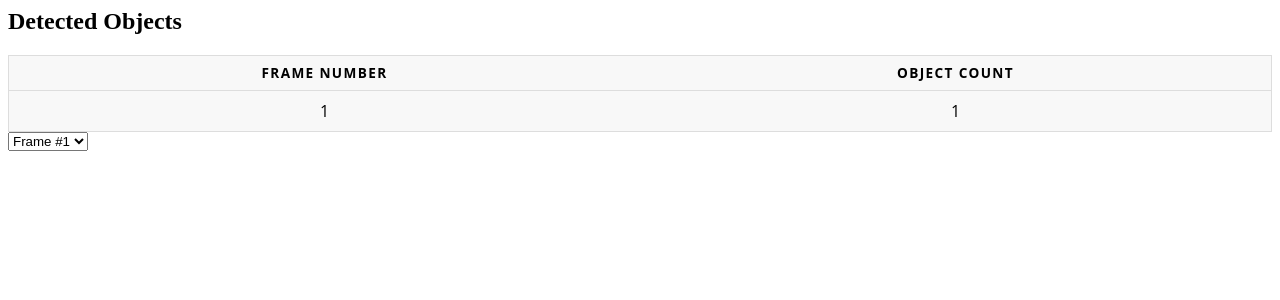
After one commit to calebcauthon/frisbee_ai, a Flask app: template web_ui/templates/annotation_data.html in a window 1280 px wide. The commit adds this page. Shown: the top 300 px of the page. Run offline with Flask 3, Linux system fonts and the light colour scheme; the template is opened without the code that fills it: most values are stand-ins (such as "Sample title", 1, 10 or a date in 2020); grey boxes marked "Sample" are stand-in pictures.

Commit message:
Show the detections in a table

```diff
--- a/pyproject.toml
+++ b/pyproject.toml
@@ -17,6 +17,7 @@ ipykernel = "^6.26.0"
 notebook = "^7.0.6"
 ipython = "^8.17.2"
 flask = "^3.0.0"
+json-tricks = "^3.17.3"
 
 
 [build-system]
--- a/web_ui/app.py
+++ b/web_ui/app.py
@@ -1,7 +1,67 @@
 from flask import Flask, render_template, request
 import os
+from json_tricks import loads
 
 app = Flask(__name__)
+
+from flask import send_file
+import subprocess
+
+# Example route:
+# http://localhost:5000/womens_goalty_10.mp4?xy_upper_left=0,0&xy_bottom_right=100,100&frame_number=1
+@app.route('/frame/<filename>', methods=['GET'])
+def crop_image(filename):
+    xy_upper_left = request.args.get('xy_upper_left')
+    xy_bottom_right = request.args.get('xy_bottom_right')
+    frame_number = request.args.get('frame_number')
+
+    x1, y1 = map(int, xy_upper_left.split(','))
+    x2, y2 = map(int, xy_bottom_right.split(','))
+
+    # Add 20 pixel buffer to the coordinates
+    x1 -= 20
+    y1 -= 20
+    x2 += 20
+    y2 += 20
+
+    # Calculate the width and height of the crop
+    width = x2 - x1
+    height = y2 - y1
+
+    # Calculate the coordinates for the drawbox
+    drawbox_x = 20
+    drawbox_y = 20
+    drawbox_width = width - 40
+    drawbox_height = height - 40
+
+    # Generate a random filename
+    import uuid
+    random_filename = str(uuid.uuid4()) + '.png'
+
+    # Construct the ffmpeg command
+    command = f"ffmpeg -i static/video_sources/{filename} -vf \"select='eq(n,{frame_number})',crop={width}:{height}:{x1}:{y1},drawbox={drawbox_x}:{drawbox_y}:{drawbox_width}:{drawbox_height}:yellow\" -vframes 1 {random_filename}"
+
+    # Execute the command
+    subprocess.run(command, shell=True)
+
+    # Send the file
+    response = send_file(random_filename, mimetype='image/png')
+
+    # Delete the file
+    os.remove(random_filename)
+
+    return response
+
+
+@app.route('/api/annotations/<filename>', methods=['GET'])
+def get_annotations(filename):
+    annotation_file = os.path.join('static', 'annotation_data', f'{filename}_annotation_data.json')
+    if not os.path.exists(annotation_file):
+        return ""
+    with open(annotation_file, 'r') as f:
+        annotation_data = loads(f.read())
+    return render_template('annotation_data.html', data=annotation_data)
+
 
 @app.route('/tail')
 def tail():
--- /dev/null
+++ b/web_ui/templates/annotation_data.html
@@ -0,0 +1,140 @@
+<style>
+  table {
+
+    font-family: "Open Sans", sans-serif;
+    line-height: 1.25;
+
+    border: 1px solid #ccc;
+    border-collapse: collapse;
+    margin: 0;
+    padding: 0;
+    width: 100%;
+    table-layout: fixed;
+  }
+
+  table caption {
+    font-size: 1.5em;
+    margin: .5em 0 .75em;
+  }
+
+  table tr {
+    background-color: #f8f8f8;
+    border: 1px solid #ddd;
+    padding: .35em;
+  }
+
+  table th,
+  table td {
+    padding: .625em;
+    text-align: center;
+  }
+
+  table th {
+    font-size: .85em;
+    letter-spacing: .1em;
+    text-transform: uppercase;
+  }
+
+  @media screen and (max-width: 600px) {
+    table {
+      border: 0;
+    }
+
+    table caption {
+      font-size: 1.3em;
+    }
+
+    table thead {
+      border: none;
+      clip: rect(0 0 0 0);
+      height: 1px;
+      margin: -1px;
+      overflow: hidden;
+      padding: 0;
+      position: absolute;
+      width: 1px;
+    }
+
+    table tr {
+      border-bottom: 3px solid #ddd;
+      display: block;
+      margin-bottom: .625em;
+    }
+
+    table td {
+      border-bottom: 1px solid #ddd;
+      display: block;
+      font-size: .8em;
+      text-align: right;
+    }
+
+    table td::before {
+      /*
+      * aria-label has no advantage, it won't be read inside a table
+      content: attr(aria-label);
+      */
+      content: attr(data-label);
+      float: left;
+      font-weight: bold;
+      text-transform: uppercase;
+    }
+
+    table td:last-child {
+      border-bottom: 0;
+    }
+  }
+</style>
+<div>
+  <h2 class="text-lg font-semibold mb-4">Detected Objects</h2>
+  <table id="objectsTable">
+      <thead>
+          <tr>
+              <th>Frame Number</th>
+              <th>Object Count</th>
+          </tr>
+      </thead>
+      <tbody>
+          {% for frame in data.frames %}
+          <tr>
+              <td>{{ frame.frame_number }}</td>
+              <td>{{ frame.objects|length }}</td>
+          </tr>
+          {% endfor %}
+      </tbody>
+  </table>
+  <select id="frameSelect" onchange="changeFrame()">
+      {% for frame in data.frames %}
+      <option value="{{ frame.frame_number }}">Frame #{{ frame.frame_number }}</option>
+      {% endfor %}
+  </select>
+  {% for entry in data.frames %}
+  <div id="frame{{ entry.frame_number }}" style="display: none;" class="frame-table">
+      <h3>Frame {{ entry.frame_number }}</h3>
+      <table>
+          <thead>
+              <tr>
+                  <th>Tracker ID</th>
+                  <th>Class ID</th>
+                  <th>Class</th>
+                  <th>Confidence</th>
+                  <th>XY</th>
+              </tr>
+          </thead>
+          <tbody>
+              {% for object in entry.objects %}
+              <tr>
+                  <td>{{ object.tracker_id }}</td>
+                  <td>{{ object.class_id }}</td>
+                  <td>{{ object.class }}</td>
+                  <td>{{ (object.confidence * 100)|int }}%</td>
+                  <td>
+                    <img src="{{ url_for('crop_image', filename=data.source_filename, xy_upper_left=object.xyxy[0]|int|string+","+object.xyxy[1]|int|string, xy_bottom_right=object.xyxy[2]|int|string+","+object.xyxy[3]|int|string, frame_number=entry.frame_number) }}" alt="Cropped Image">
+                  </td>
+              </tr>
+              {% endfor %}
+          </tbody>
+      </table>
+  </div>
+  {% endfor %}
+
+</div>
```
Also changed, not shown: library/logging.py (+19 -0 lines), process_video.py (+41 -1 lines), web_ui/output.txt (+5 -3 lines), web_ui/static/annotation_data/womens_goalty_2_annotated_annotation_data.json (added, +1 -0 lines), web_ui/static/objects_detected.json (added, +1 -0 lines), web_ui/templates/home.html (+37 -1 lines).
